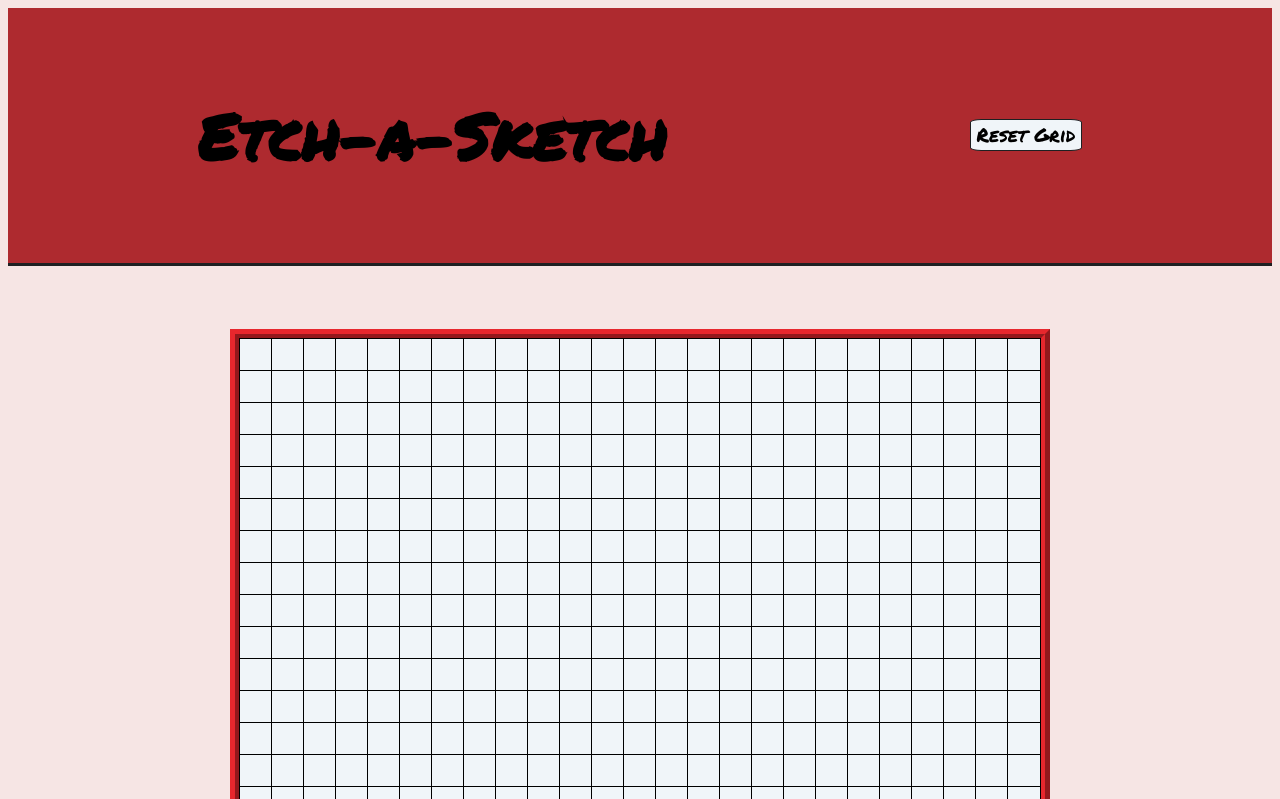
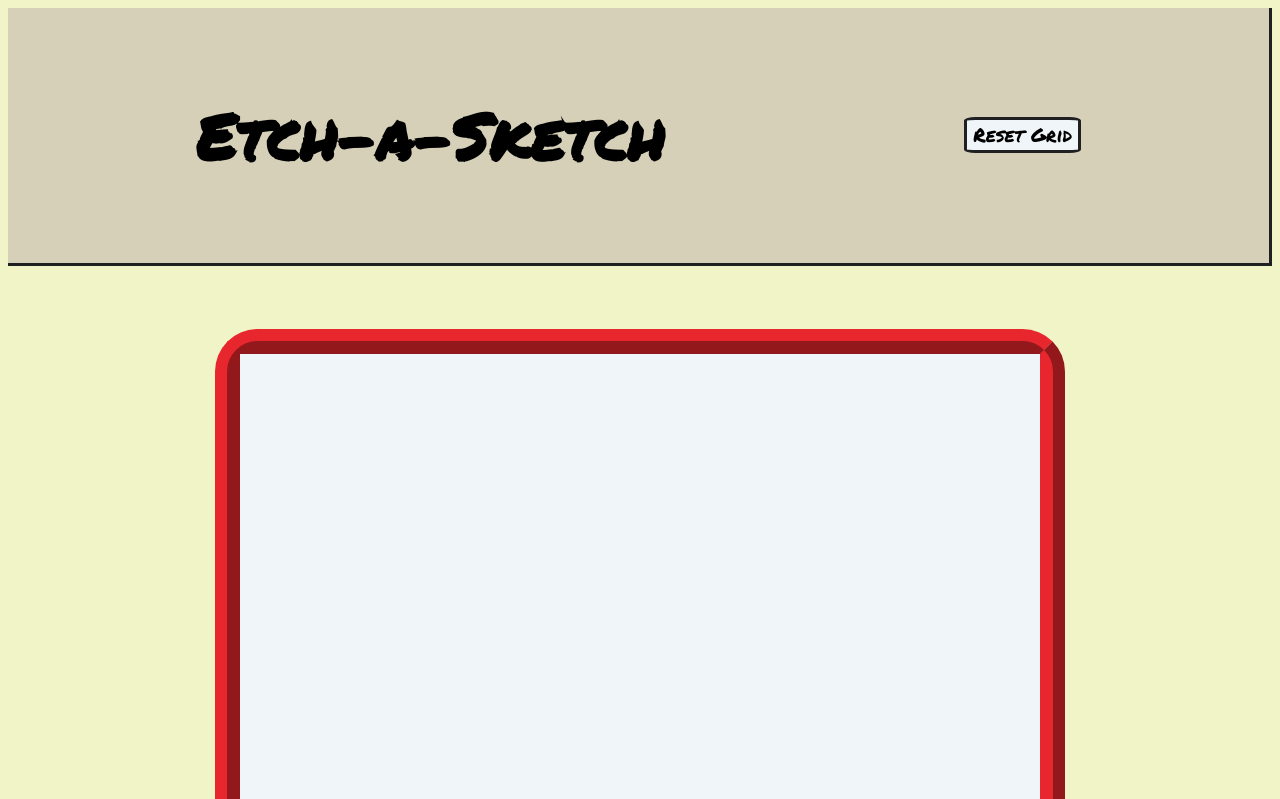
Before and after one commit to wildrover254/etch-a-sketch, a plain HTML site: page index.html in a window 1280 px wide. Shown: the top 799 px of the page. Drawn offline with Linux system fonts and the light colour scheme.

Commit message:
Update styles.css
Updated app styles

```diff
--- a/styles.css
+++ b/styles.css
@@ -1,26 +1,27 @@
 * {
-    background-color: #f6e5e4;
+    background-color: #f1f4c6;
     font-family: 'Permanent Marker', cursive;
 }
 
 header {
     border-bottom: 3px solid #1e2022;
+    border-right: 3px solid #1e2022;
     padding: 3%;
     text-align: center;
-    background-color: #ae2a2f;
+    background-color: #d6d0b8;
     display: flex;
     justify-content: space-around;
 }
 
 header h1 {
-    background-color: #ae2a2f;
+    background-color: #d6d0b8;
     font-size: 64px;
 }
 
 button {
     align-self: center;
     background-color: #f0f5f9;
-    border: 1px solid #1e2022;
+    border: 3px solid #1e2022;
     border-radius: 10%;
     font-size: larger;
 }
@@ -35,14 +36,14 @@ main {
 
 #container {
     margin: auto;
-    border: 10px ridge #e7272d;
+    border: 25px ridge #e7272d;
+    border-radius: 5%;
     height: 800px;
     width: 800px;
     display: grid;
 }
 
 .cell {
-    outline: 1px solid black;
     background-color: #f0f5f9;
 }
 
```
